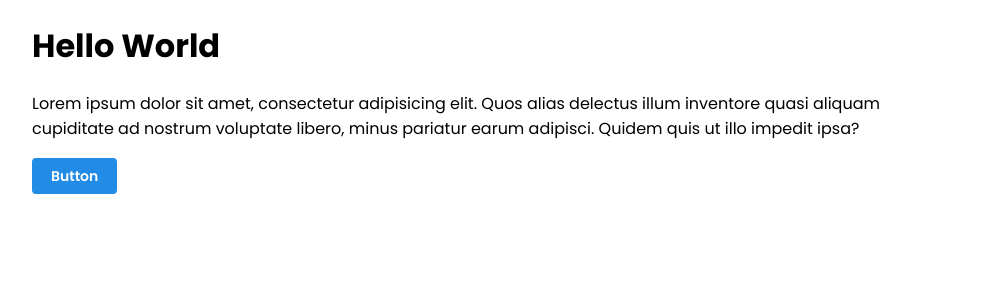
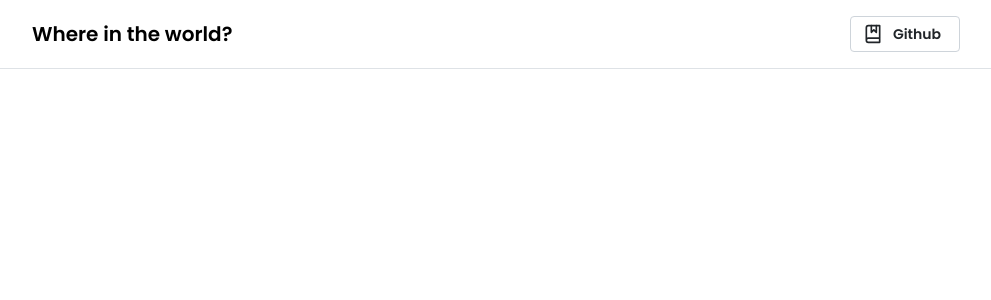
Before and after one commit to ClodoaldoDantas/rest-countries, a Next.js app: page / in a window 1280 px wide. Shown: the top 300 px of the page, without its empty margins (144-1135 px from the left). Built offline with nearby package versions, Linux system fonts and the light colour scheme.

Commit message:
feat: header component

```diff
--- a/package.json
+++ b/package.json
@@ -11,6 +11,7 @@
   "dependencies": {
     "@mantine/core": "^7.7.1",
     "@mantine/hooks": "^7.7.1",
+    "lucide-react": "^0.365.0",
     "next": "14.1.4",
     "react": "^18",
     "react-dom": "^18"
--- a/src/app/layout.tsx
+++ b/src/app/layout.tsx
@@ -3,6 +3,7 @@ import { Poppins } from 'next/font/google'
 
 import '@mantine/core/styles.css'
 import { ColorSchemeScript, MantineProvider } from '@mantine/core'
+import { Header } from '@/components/header'
 
 const poppins = Poppins({
   subsets: ['latin'],
@@ -31,6 +32,7 @@ export default function RootLayout({
             headings: { fontFamily: poppins.style.fontFamily },
           }}
         >
+          <Header />
           {children}
         </MantineProvider>
       </body>
--- a/src/app/page.tsx
+++ b/src/app/page.tsx
@@ -1,20 +1,9 @@
-import { Button, Container } from '@mantine/core'
+import { Container } from '@mantine/core'
 
 export default function Home() {
   return (
     <main>
-      <Container>
-        <h1>Hello World</h1>
-
-        <p>
-          Lorem ipsum dolor sit amet, consectetur adipisicing elit. Quos alias
-          delectus illum inventore quasi aliquam cupiditate ad nostrum voluptate
-          libero, minus pariatur earum adipisci. Quidem quis ut illo impedit
-          ipsa?
-        </p>
-
-        <Button variant="filled">Button</Button>
-      </Container>
+      <Container>{/* Home content */}</Container>
     </main>
   )
 }
--- /dev/null
+++ b/src/components/header/index.tsx
@@ -0,0 +1,27 @@
+import { Box, Button, Container, Flex, Text } from '@mantine/core'
+import { BookMarked } from 'lucide-react'
+import styles from './styles.module.css'
+
+export function Header() {
+  return (
+    <Box component="header" py="md" className={styles.header}>
+      <Container>
+        <Flex wrap="wrap" align="center" justify="space-between">
+          <Text component="h1" fw={600} size="xl">
+            Where in the world?
+          </Text>
+
+          <Button
+            variant="default"
+            component="a"
+            href="https://github.com/ClodoaldoDantas/rest-countries"
+            target="_blank"
+            leftSection={<BookMarked size={20} />}
+          >
+            Github
+          </Button>
+        </Flex>
+      </Container>
+    </Box>
+  )
+}
--- /dev/null
+++ b/src/components/header/styles.module.css
@@ -0,0 +1,3 @@
+.header {
+  border-bottom: 1px solid var(--mantine-color-gray-3);
+}
```
Also changed, not shown: 1 other file (tests, documents, lock files or other folders).
